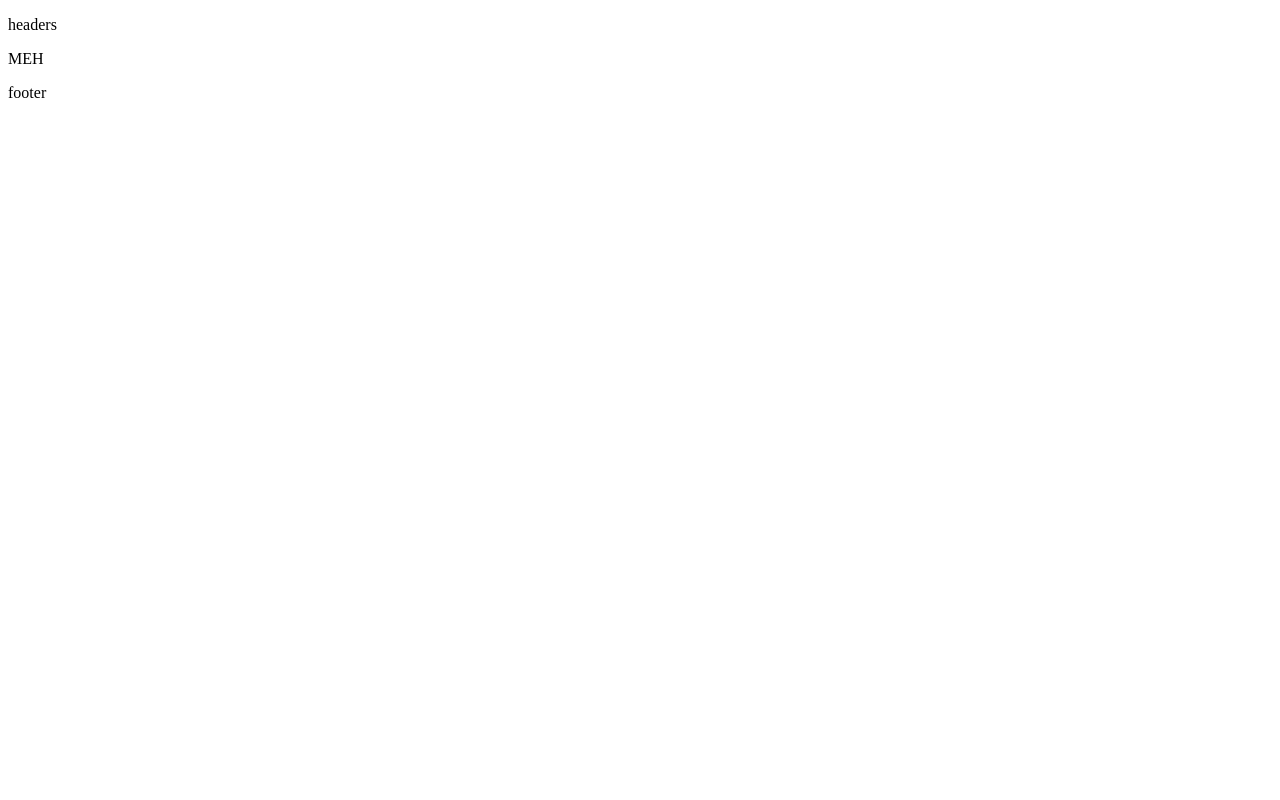
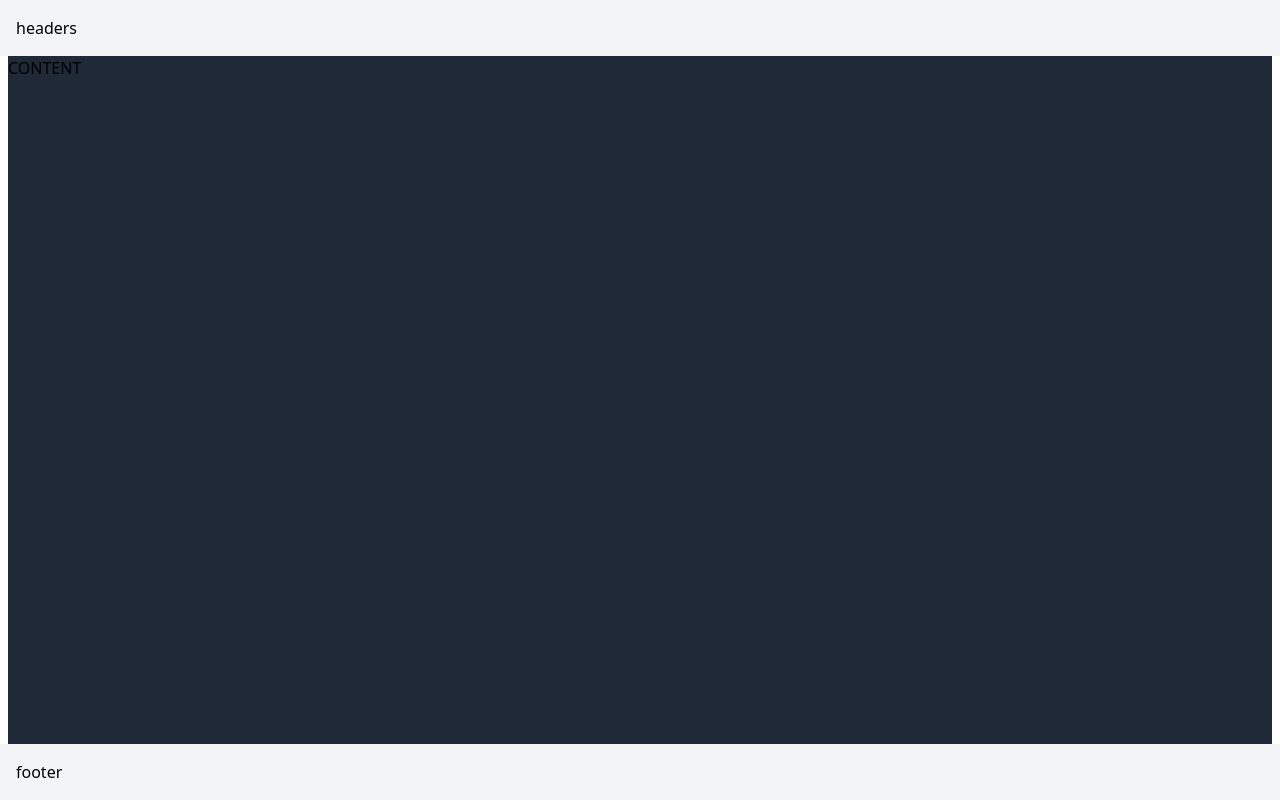
Before and after one commit to TioSam989/eclypsys-ecommerce-proj, a SvelteKit app: page / in a window 1280 px wide. Built offline with nearby package versions, Linux system fonts and the light colour scheme.

Commit message:
style
separed and styled app to be easier to build components in right places

```diff
--- a/src/routes/+layout.svelte
+++ b/src/routes/+layout.svelte
@@ -1,12 +1,14 @@
 <script>
     // @ts-nocheck
+    import "../app.css";
+    import "../../static/output.css";
 </script>
 
 <div class="flex flex-col h-screen w-screen">
     <header class="bg-gray-100 p-4">
         <p>headers</p>
     </header>
-    <main class="flex flex-1 bg-white">
+    <main class="flex flex-1 px-2">
         <slot />
     </main>
     <footer class="bg-gray-100 p-4">footer</footer>
--- a/src/routes/+page.svelte
+++ b/src/routes/+page.svelte
@@ -1 +1,3 @@
-   <p>MEH</p>
+   <div class="flex flex-1 w-screen bg-gray-800" >
+    <p>CONTENT</p>
+   </div>
```
